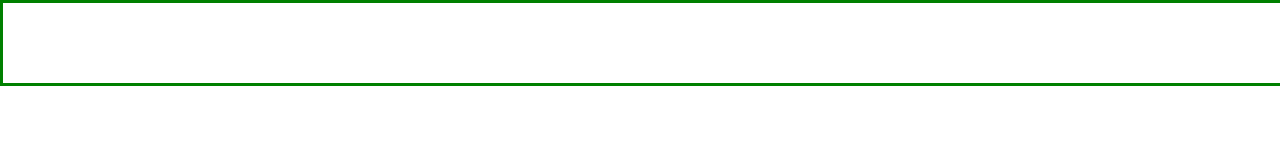
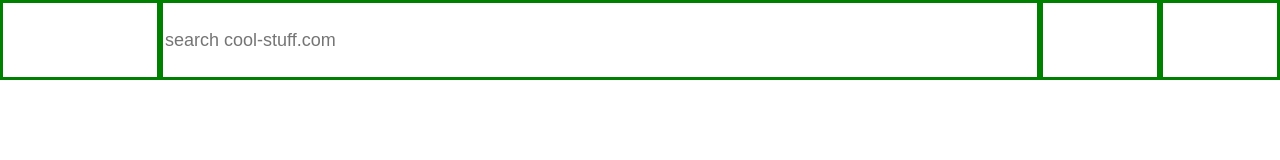
Before and after one commit to superlol44445/webshop, a plain HTML site: page index.html in a window 1280 px wide. Drawn offline with Linux system fonts and the light colour scheme.

Commit message:
more stuff for navbar

```diff
--- a/css/styles.css
+++ b/css/styles.css
@@ -2,10 +2,28 @@
     width: 100%;
     top: 0%;
     left:  0%;
-    height: 10%;
+    height: 80px;
     position: absolute;
-    display: block;
+    box-sizing: border-box;
+    display: flex;
+    flex-flow: row nowrap;
+    justify-content: space-between;
+}
+.searchbox{
+    width: 100%;
+    display: flex;
+    justify-content: flex-start;
+}
+div{
     border: solid;
     border-color: green;
+    box-sizing: border-box;
+    width: 20%;
+}
+#search-bar-input-field{
+    outline: none;
+    font-size: large;
+    border: 0;
+    margin: 0;
 
 }
--- a/index.html
+++ b/index.html
@@ -7,6 +7,25 @@
     <link rel="stylesheet" href="css/styles.css">
 </head>
 <body>
-    <div class="topnavbar"></div>
+    <div class="topnavbar" style="border: none;">
+        <div class="borderstuff" style="min-width: 160px; max-width: 160px;">
+
+        </div>
+        <div class="searchbox" >
+            <script>
+
+            </script>
+            <img src="" alt="">
+            <input type="text" id="search-bar-input-field" placeholder="search cool-stuff.com">
+            <img src="" alt="">
+        </div>
+
+        <div style="min-width: 120px; max-width: 120px;">
+
+        </div>
+        <div style="min-width: 120px; max-width: 120px;">
+
+        </div>
+    </div>
 </body>
 </html>
```
